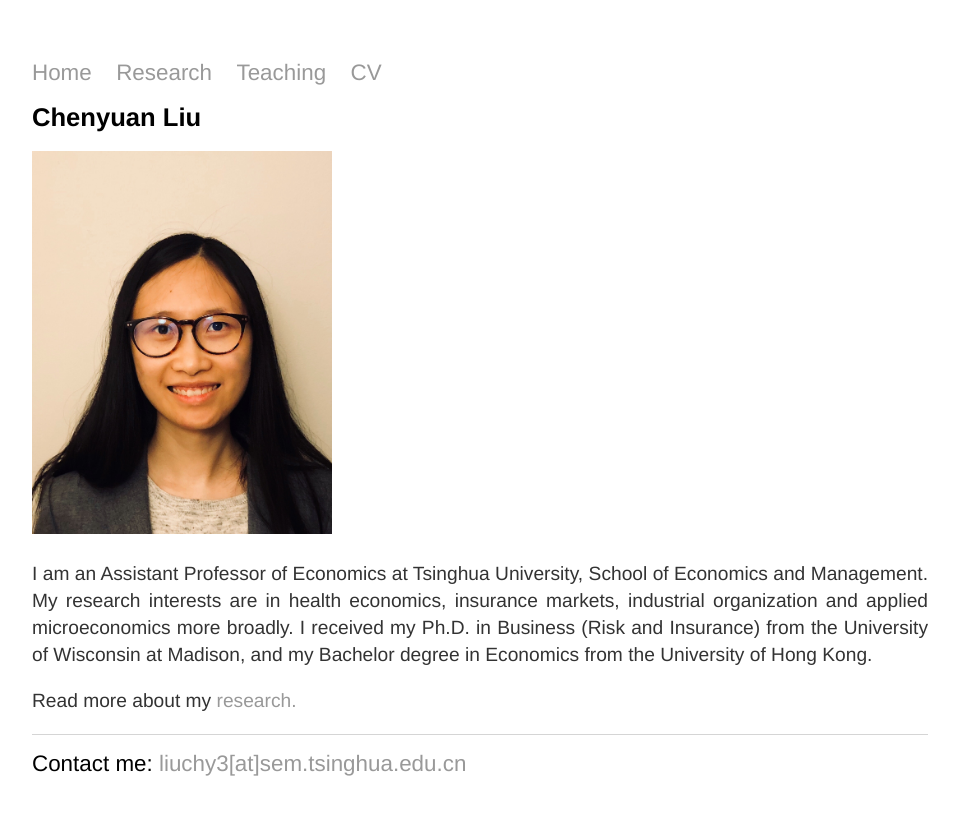
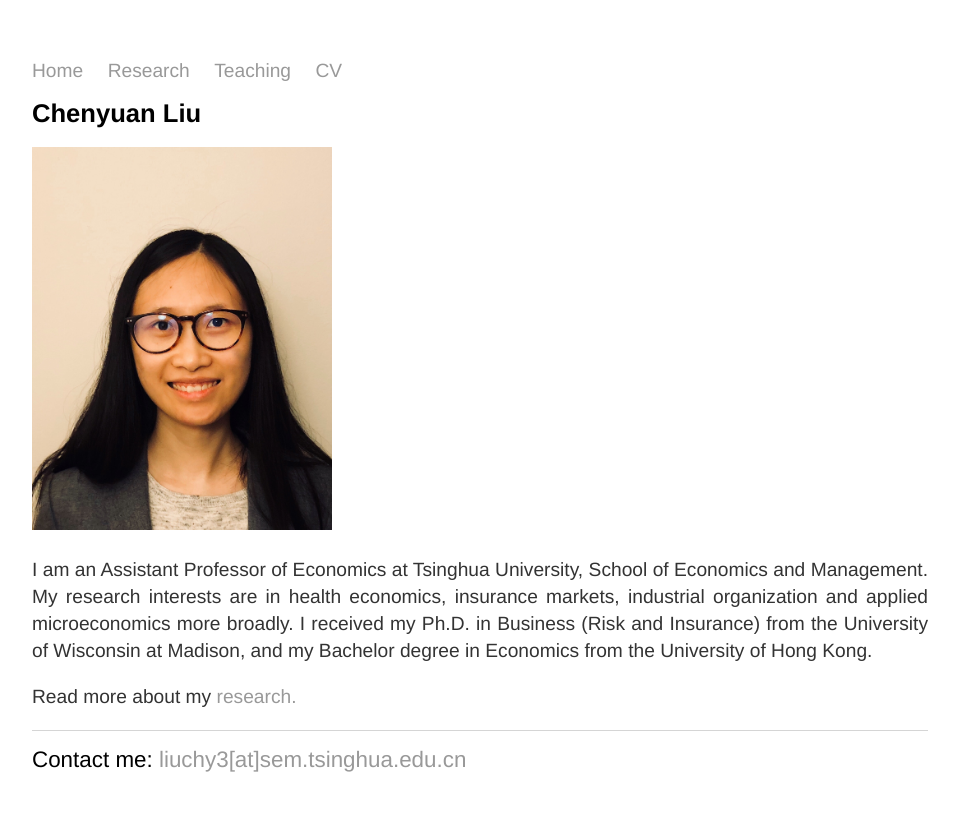
Before and after one commit to trifen/feng3hu.github.io, a Jekyll site: the page built from index.html, in a window 1280 px wide. Shown: the top 815 px of the page, without its empty margins (160-1119 px from the left). Built offline with Jekyll 4.4.1, drawn with Linux system fonts in a browser that asks for light colours.

Commit message:
Update main.css

```diff
--- a/css/main.css
+++ b/css/main.css
@@ -11,7 +11,7 @@
 nav ul li{
     display: inline;
     margin-right: 20px;
-    font-size: 1.4em;
+    font-size: 1.2em;
 }
 footer ul li{
     display: inline;
@@ -49,7 +49,7 @@
 
 ul.posts {
     margin: 20px auto 40px;
-    font-size: 1.4em;
+    font-size: 1.2em;
 }
 
 ul.posts li {
```
